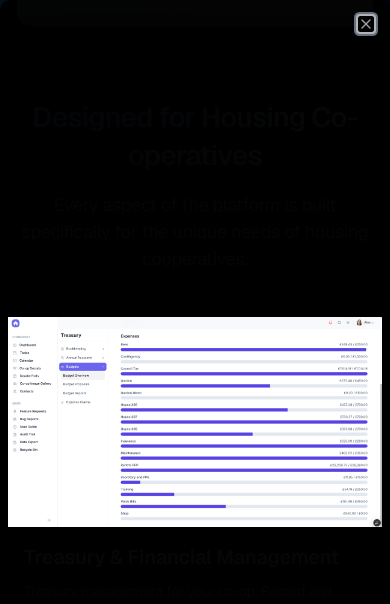
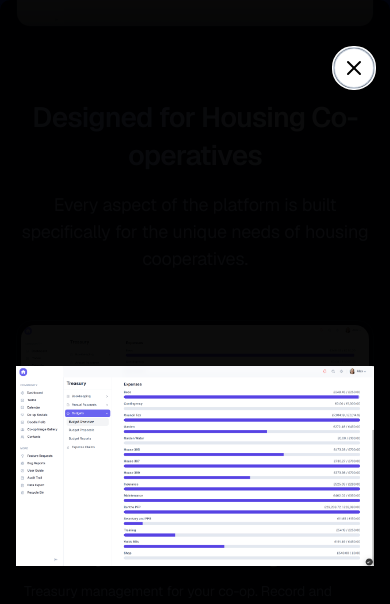
Before and after one commit to alexmc2/coop-landing, a Next.js app: page / in a window 390 px wide. Both pictures are taken after a click on the picture 195 px from the left and 1411 px from the top of the page. Shown: the part 989-1593 px from the top of the page. Built offline with nearby package versions, Linux system fonts and the light colour scheme.

Commit message:
update zoomable image

```diff
--- a/app/(default)/about/page.tsx
+++ b/app/(default)/about/page.tsx
@@ -1,6 +1,6 @@
 export const metadata = {
-  title: "About us - Open PRO",
-  description: "Page description",
+  title: 'About Co-op Connect',
+  description: 'About Co-op Connect',
 };
 
 import PageIllustration from "@/components/page-illustration";
--- a/app/(default)/layout.tsx
+++ b/app/(default)/layout.tsx
@@ -11,7 +11,7 @@ export default function DefaultLayout({
     <>
       <AOSInit />
       <main className="relative flex grow flex-col">{children}</main>
-      <Cursor className="lg:block" />
+      <Cursor className="hidden lg:block" />
     </>
   );
 }
--- a/components/zoomable-image.tsx
+++ b/components/zoomable-image.tsx
@@ -7,8 +7,10 @@ import {
   DialogContent,
   DialogTitle,
   DialogTrigger,
+  DialogClose,
 } from '@/components/ui/dialog';
 import { DetailedHTMLProps, ImgHTMLAttributes } from 'react';
+import { XIcon } from 'lucide-react';
 // import { VisuallyHidden } from '@radix-ui/react-visually-hidden';
 
 interface ZoomableImageProps
@@ -52,8 +54,9 @@ export default function ZoomableImage({
         />
       </DialogTrigger>
       <DialogContent
-        className="w-screen h-screen max-w-none border-0 bg-black/95 p-2 sm:p-4 md:p-8"
+        className="w-screen h-screen max-w-none border-0 bg-black/90 p-4 sm:p-4 md:p-8"
         style={{ width: '100vw', height: '100vh', maxWidth: '100vw' }}
+        showCloseButton={false}
         onPointerDownOutside={(e) => {
           e.preventDefault();
           if (typeof document !== 'undefined') {
@@ -64,13 +67,20 @@ export default function ZoomableImage({
         }}
       >
         <DialogTitle className="sr-only">{alt || 'Image'}</DialogTitle>
-        <div className="relative w-full h-full flex items-center justify-center overflow-auto">
-          <img
-            src={src}
-            alt={alt || ''}
-            className="min-w-[80vw] min-h-[80vh] w-auto h-auto"
-            style={{ objectFit: 'contain', maxWidth: 'none' }}
-          />
+        <div className="w-full h-full flex flex-col gap-4 pt-8">
+          <div className="flex justify-end">
+            <DialogClose className="rounded-full bg-white hover:bg-gray-100 p-2 transition-colors shadow-lg">
+              <XIcon className="h-6 w-6 text-black" />
+              <span className="sr-only">Close</span>
+            </DialogClose>
+          </div>
+          <div className="flex-1 flex items-center justify-center overflow-auto">
+            <img
+              src={src}
+              alt={alt || ''}
+              className="max-w-full max-h-full w-auto h-auto object-contain"
+            />
+          </div>
         </div>
       </DialogContent>
     </Dialog>
--- a/lib/content/hero.ts
+++ b/lib/content/hero.ts
@@ -12,7 +12,7 @@ export const heroSection: HeroSectionType = {
   cta: {
     primary: {
       title: 'View Demo',
-      url: '#demo',
+      url: 'https://coop-connect-demo.vercel.app/',
       sameTab: true,
     },
     secondary: {
```
